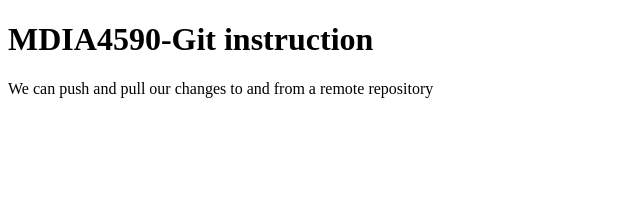
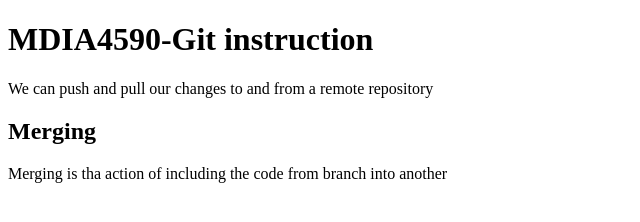
Before and after one commit to TuyetNgaHuynh/mdia-4590, a plain HTML site: page index.html in a window 1280 px wide. Shown: the whole page, without its empty margins (0-640 px from the left). Drawn offline with Linux system fonts and the light colour scheme.

Commit message:
add section regarding merging merges
Add a little extra about merging branch

```diff
--- a/index.html
+++ b/index.html
@@ -13,6 +13,9 @@
 
         <p>We can push and pull our changes to and from a remote repository </p>
 
+        <h2>Merging</h2>
+        <p> Merging is tha action of including the code from branch into another</p>
+
         <script src="" async defer></script>
     </body>
 </html>
```
